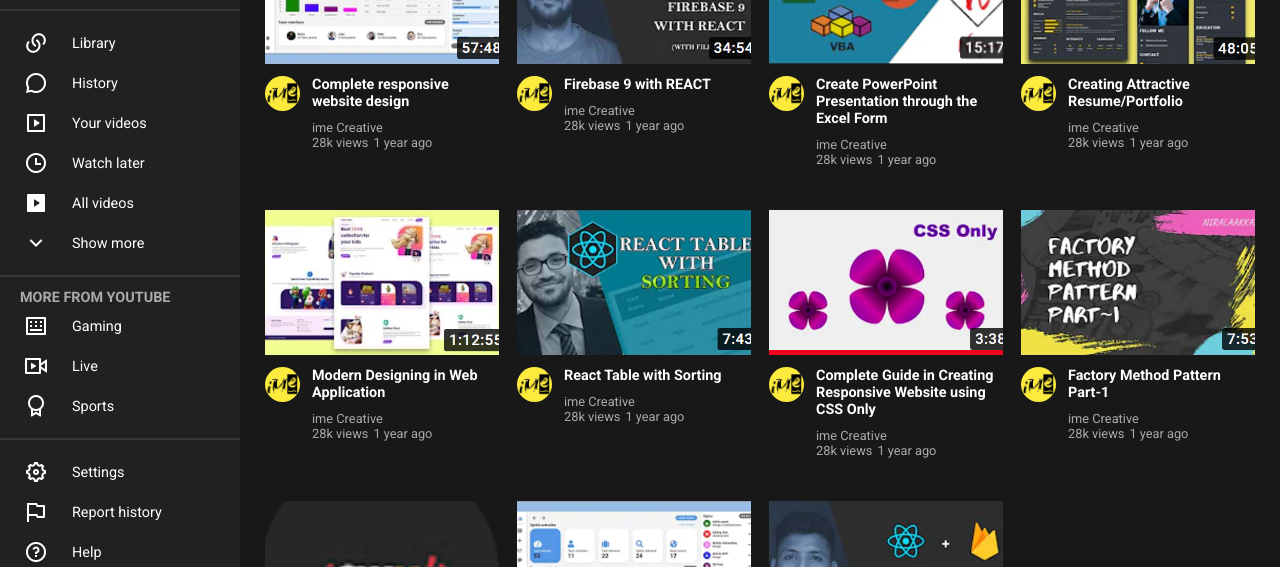
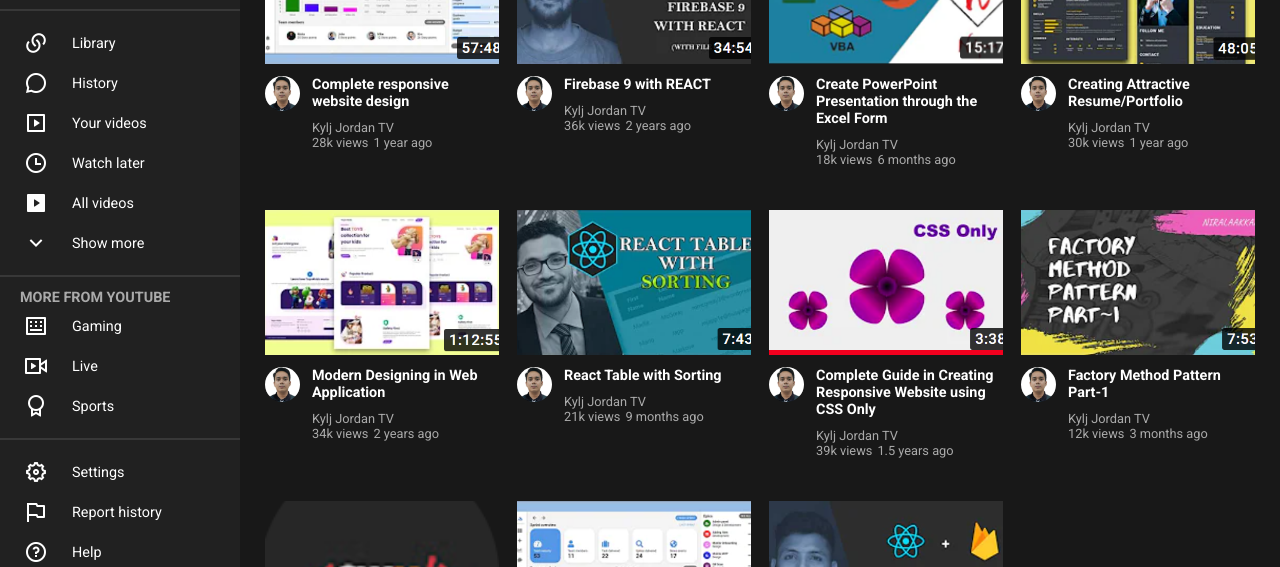
Before and after one commit to mjordanpascual/youtube_clone, a plain HTML site: page index.html in a window 1280 px wide. Shown: the part 233-800 px from the top of the page. Drawn offline with nearby package versions, Linux system fonts and the light colour scheme.

Commit message:
Update codes

```diff
--- a/index.html
+++ b/index.html
@@ -34,7 +34,7 @@
             <i class="ri-grid-fill"></i>
             <i class="ri-notification-4-line"></i>
             <div class="profile-box">
-                <img src="./img/unnamed.jpg" alt="">
+                <img src="./img/about.jpg" alt="">
             </div>
         </div>
     </div>
@@ -114,11 +114,11 @@
                         </a>
                         <div class="video-details">
                             <div class="channel-logo">
-                                <img src="img/unnamed.jpg" alt="">
+                                <img src="img/about.jpg" alt="">
                             </div>
                             <div class="detail">
                                 <h3 class="title">Complete responsive website design</h3>
-                                <div class="channel-name">ime Creative</div>
+                                <div class="channel-name">Kylj Jordan TV</div>
                                 <div class="views-upload">
                                     <div class="views">28k views</div>
                                     <div class="upload">1 year ago</div>
@@ -139,14 +139,14 @@
                         </a>
                         <div class="video-details">
                             <div class="channel-logo">
-                                <img src="img/unnamed.jpg" alt="">
+                                <img src="img/about.jpg" alt="">
                             </div>
                             <div class="detail">
                                 <h3 class="title">Firebase 9 with REACT</h3>
-                                <div class="channel-name">ime Creative</div>
+                                <div class="channel-name">Kylj Jordan TV</div>
                                 <div class="views-upload">
-                                    <div class="views">28k views</div>
-                                    <div class="upload">1 year ago</div>
+                                    <div class="views">36k views</div>
+                                    <div class="upload">2 years ago</div>
                                 </div>
                             </div>
                         </div>
@@ -164,14 +164,14 @@
                         </a>
                         <div class="video-details">
                             <div class="channel-logo">
-                                <img src="img/unnamed.jpg" alt="">
+                                <img src="img/about.jpg" alt="">
                             </div>
                             <div class="detail">
                                 <h3 class="title">Create PowerPoint Presentation through the Excel Form</h3>
-                                <div class="channel-name">ime Creative</div>
+                                <div class="channel-name">Kylj Jordan TV</div>
                                 <div class="views-upload">
-                                    <div class="views">28k views</div>
-                                    <div class="upload">1 year ago</div>
+                                    <div class="views">18k views</div>
+                                    <div class="upload">6 months ago</div>
                                 </div>
                             </div>
                         </div>
@@ -189,13 +189,13 @@
                         </a>
                         <div class="video-details">
                             <div class="channel-logo">
-                                <img src="img/unnamed.jpg" alt="">
+                                <img src="img/about.jpg" alt="">
                             </div>
                             <div class="detail">
                                 <h3 class="title">Creating Attractive Resume/Portfolio</h3>
-                                <div class="channel-name">ime Creative</div>
+                                <div class="channel-name">Kylj Jordan TV</div>
                                 <div class="views-upload">
-                                    <div class="views">28k views</div>
+                                    <div class="views">30k views</div>
                                     <div class="upload">1 year ago</div>
                                 </div>
                             </div>
@@ -214,14 +214,14 @@
                         </a>
                         <div class="video-details">
                             <div class="channel-logo">
-                                <img src="img/unnamed.jpg" alt="">
+                                <img src="img/about.jpg" alt="">
                             </div>
                             <div class="detail">
                                 <h3 class="title">Modern Designing in Web Application</h3>
-                                <div class="channel-name">ime Creative</div>
+                                <div class="channel-name">Kylj Jordan TV</div>
                                 <div class="views-upload">
-                                    <div class="views">28k views</div>
-                                    <div class="upload">1 year ago</div>
+                                    <div class="views">34k views</div>
+                                    <div class="upload">2 years ago</div>
                                 </div>
                             </div>
                         </div>
@@ -239,14 +239,14 @@
                         </a>
                         <div class="video-details">
                             <div class="channel-logo">
-                                <img src="img/unnamed.jpg" alt="">
+                                <img src="img/about.jpg" alt="">
                             </div>
                             <div class="detail">
                                 <h3 class="title">React Table with Sorting</h3>
-                                <div class="channel-name">ime Creative</div>
+                                <div class="channel-name">Kylj Jordan TV</div>
                                 <div class="views-upload">
-                                    <div class="views">28k views</div>
-                                    <div class="upload">1 year ago</div>
+                                    <div class="views">21k views</div>
+                                    <div class="upload">9 months ago</div>
                                 </div>
                             </div>
                         </div>
@@ -264,14 +264,14 @@
                         </a>
                         <div class="video-details">
                             <div class="channel-logo">
-                                <img src="img/unnamed.jpg" alt="">
+                                <img src="img/about.jpg" alt="">
                             </div>
                             <div class="detail">
                                 <h3 class="title">Complete Guide in Creating Responsive Website using CSS Only</h3>
-                                <div class="channel-name">ime Creative</div>
+                                <div class="channel-name">Kylj Jordan TV</div>
                                 <div class="views-upload">
-                                    <div class="views">28k views</div>
-                                    <div class="upload">1 year ago</div>
+                                    <div class="views">39k views</div>
+                                    <div class="upload">1.5 years ago</div>
                                 </div>
                             </div>
                         </div>
@@ -289,14 +289,14 @@
                         </a>
                         <div class="video-details">
                             <div class="channel-logo">
-                                <img src="img/unnamed.jpg" alt="">
+                                <img src="img/about.jpg" alt="">
                             </div>
                             <div class="detail">
                                 <h3 class="title">Factory Method Pattern Part-1</h3>
-                                <div class="channel-name">ime Creative</div>
+                                <div class="channel-name">Kylj Jordan TV</div>
                                 <div class="views-upload">
-                                    <div class="views">28k views</div>
-                                    <div class="upload">1 year ago</div>
+                                    <div class="views">12k views</div>
+                                    <div class="upload">3 months ago</div>
                                 </div>
                             </div>
                         </div>
@@ -314,14 +314,14 @@
                         </a>
                         <div class="video-details">
                             <div class="channel-logo">
-                                <img src="img/unnamed.jpg" alt="">
+                                <img src="img/about.jpg" alt="">
                             </div>
                             <div class="detail">
                                 <h3 class="title">CWV Web Programming!</h3>
-                                <div class="channel-name">ime Creative</div>
+                                <div class="channel-name">Kylj Jordan TV</div>
                                 <div class="views-upload">
-                                    <div class="views">28k views</div>
-                                    <div class="upload">1 year ago</div>
+                                    <div class="views">8k views</div>
+                                    <div class="upload">9 months ago</div>
                                 </div>
                             </div>
                         </div>
@@ -339,13 +339,13 @@
                         </a>
                         <div class="video-details">
                             <div class="channel-logo">
-                                <img src="img/unnamed.jpg" alt="">
+                                <img src="img/about.jpg" alt="">
                             </div>
                             <div class="detail">
                                 <h3 class="title">Admin Web Dashboard Application</h3>
-                                <div class="channel-name">ime Creative</div>
+                                <div class="channel-name">Kylj Jordan TV</div>
                                 <div class="views-upload">
-                                    <div class="views">28k views</div>
+                                    <div class="views">14k views</div>
                                     <div class="upload">1 year ago</div>
                                 </div>
                             </div>
@@ -364,14 +364,14 @@
                         </a>
                         <div class="video-details">
                             <div class="channel-logo">
-                                <img src="img/unnamed.jpg" alt="">
+                                <img src="img/about.jpg" alt="">
                             </div>
                             <div class="detail">
                                 <h3 class="title">Firebase 9 with REACT</h3>
-                                <div class="channel-name">ime Creative</div>
+                                <div class="channel-name">Kylj Jordan TV</div>
                                 <div class="views-upload">
-                                    <div class="views">28k views</div>
-                                    <div class="upload">1 year ago</div>
+                                    <div class="views">17k views</div>
+                                    <div class="upload">2 years ago</div>
                                 </div>
                             </div>
                         </div>
```
Also changed, not shown: img/about.jpg (added).
